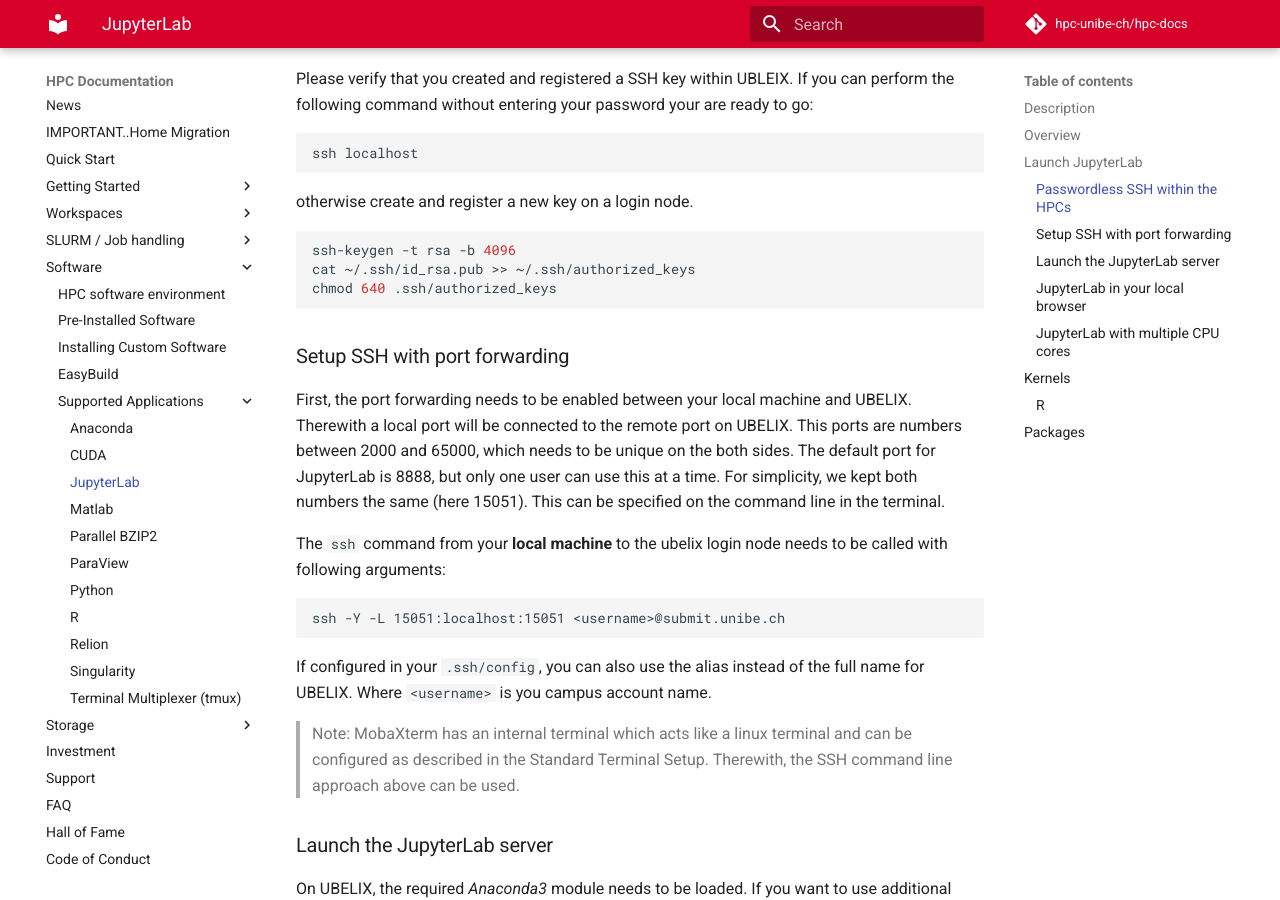
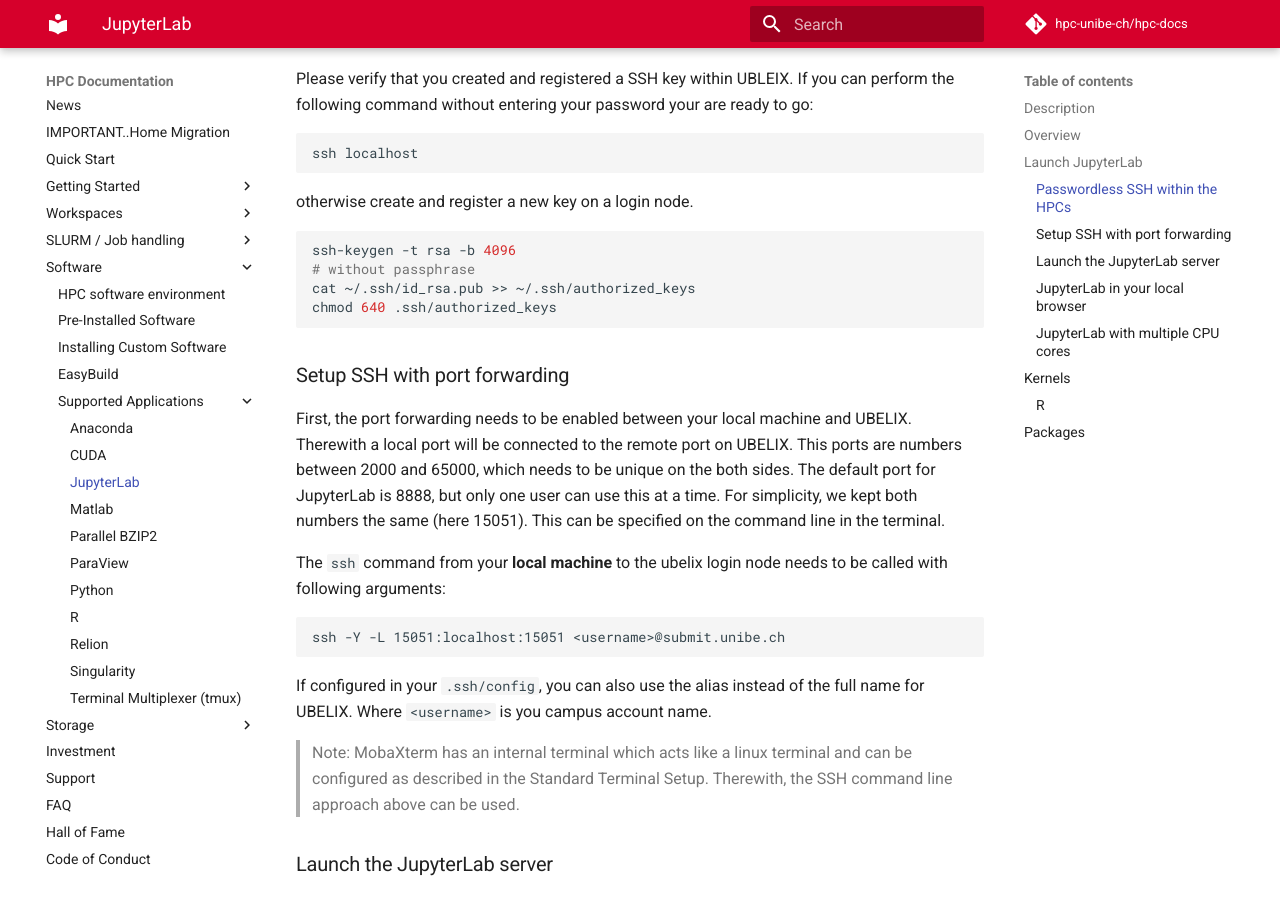
Before and after one commit to hpc-unibe-ch/hpc-unibe-ch.github.io, an MkDocs documentation site: the page built from docs/software/JupyterLab.md, in a window 1280 px wide and 900 px high, scrolled down 1186 px. Built offline with MkDocs 1.6.1 and Material for MkDocs 9.7.7, drawn with Linux system fonts in a browser that asks for light colours; comment, search, counter and statistics services are not loaded.

Commit message:
JupyterLab, no passphrase for ssh keys

````diff
--- a/docs/software/JupyterLab.md
+++ b/docs/software/JupyterLab.md
@@ -42,6 +42,7 @@
 otherwise create and register a new key on a login node.
 ```Bash
 ssh-keygen -t rsa -b 4096
+# without passphrase
 cat ~/.ssh/id_rsa.pub >> ~/.ssh/authorized_keys
 chmod 640 .ssh/authorized_keys
 ```
````
